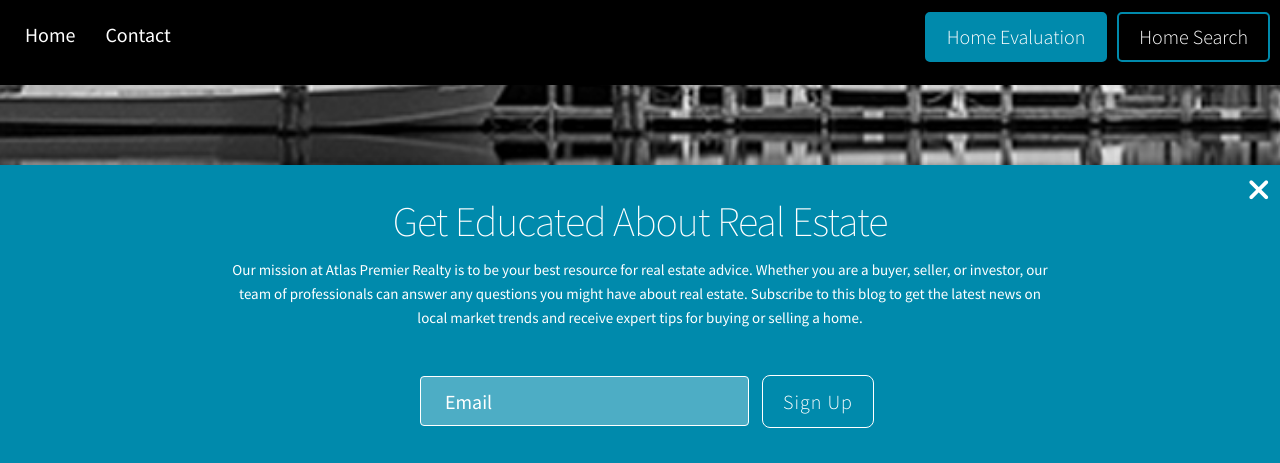
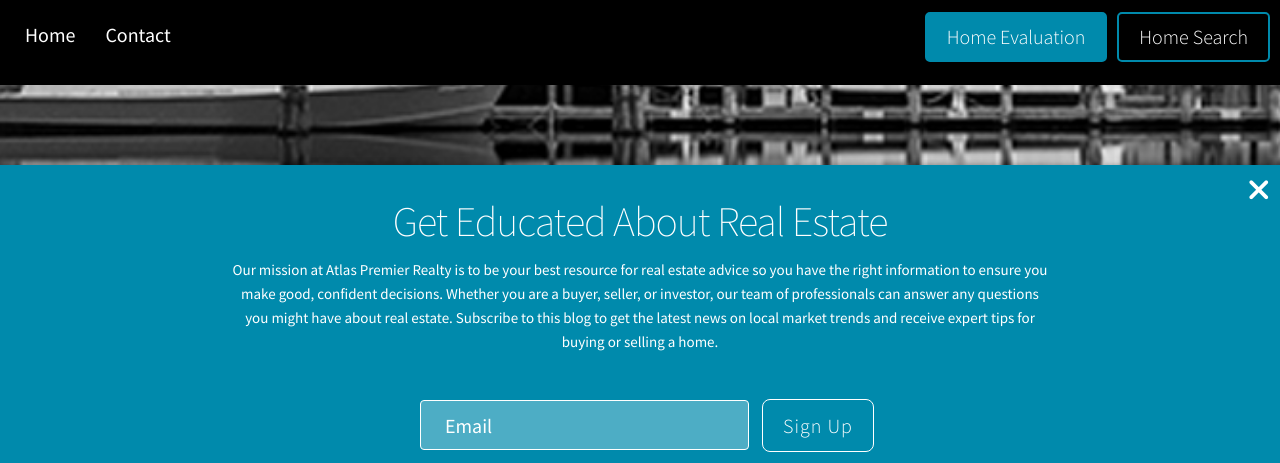
Before and after one commit to Vyral/nick-kellar-blog, a Jekyll site: the page built from index.html, in a window 1280 px wide and 1400 px high, scrolled down 503 px, cut to the strip 0-463 px from the top of the window. Built offline with Jekyll 4.4.1, drawn with Linux system fonts in a browser that asks for light colours; nearby versions of some CDN libraries; the list of posts is cut into pages by our own code; some of the changed text lies outside the part shown.

Commit message:
Updated '_data/settings.yml' via CloudCannon

```diff
--- a/_data/settings.yml
+++ b/_data/settings.yml
@@ -14,7 +14,7 @@ client:
     We use progressive systems &amp; tactics, strategic thinking, and years of experience to help position our clients to have the right information so that they can ultimately make the right decisions.
   market: Baltimore &amp; Carroll Counties
   brand: Atlas Premier Realty
-  brokerage: Bay Capital Mortgage Corp.
+  brokerage:
   address: 301 Main Street, 2C, <br> Reisterstown, MD 21136
   phone: 443-508-8494
   email: Nick@AtlasPremierRealty.com
@@ -26,7 +26,7 @@ client:
   VR_form: http://oi.vresp.com?fid=b75e53759f
 welcome_headline: Get Educated About Real Estate
 welcome_text_markdown: |
-  Our mission at Atlas Premier Realty is to be your best resource for real estate advice. Whether you are a buyer, seller, or investor, our team of professionals can answer any questions you might have about real estate. Subscribe to this blog to get the latest news on local market trends and receive expert tips for buying or selling a home.
+  Our mission at Atlas Premier Realty is to be your best resource for real estate advice so you have the right information to ensure you make good, confident decisions. Whether you are a buyer, seller, or investor, our team of professionals can answer any questions you might have about real estate. Subscribe to this blog to get the latest news on local market trends and receive expert tips for buying or selling a home.
 socials:
   review_sm_icons: false
   facebook_url: https://www.facebook.com/atlaspremierrealty/
```
